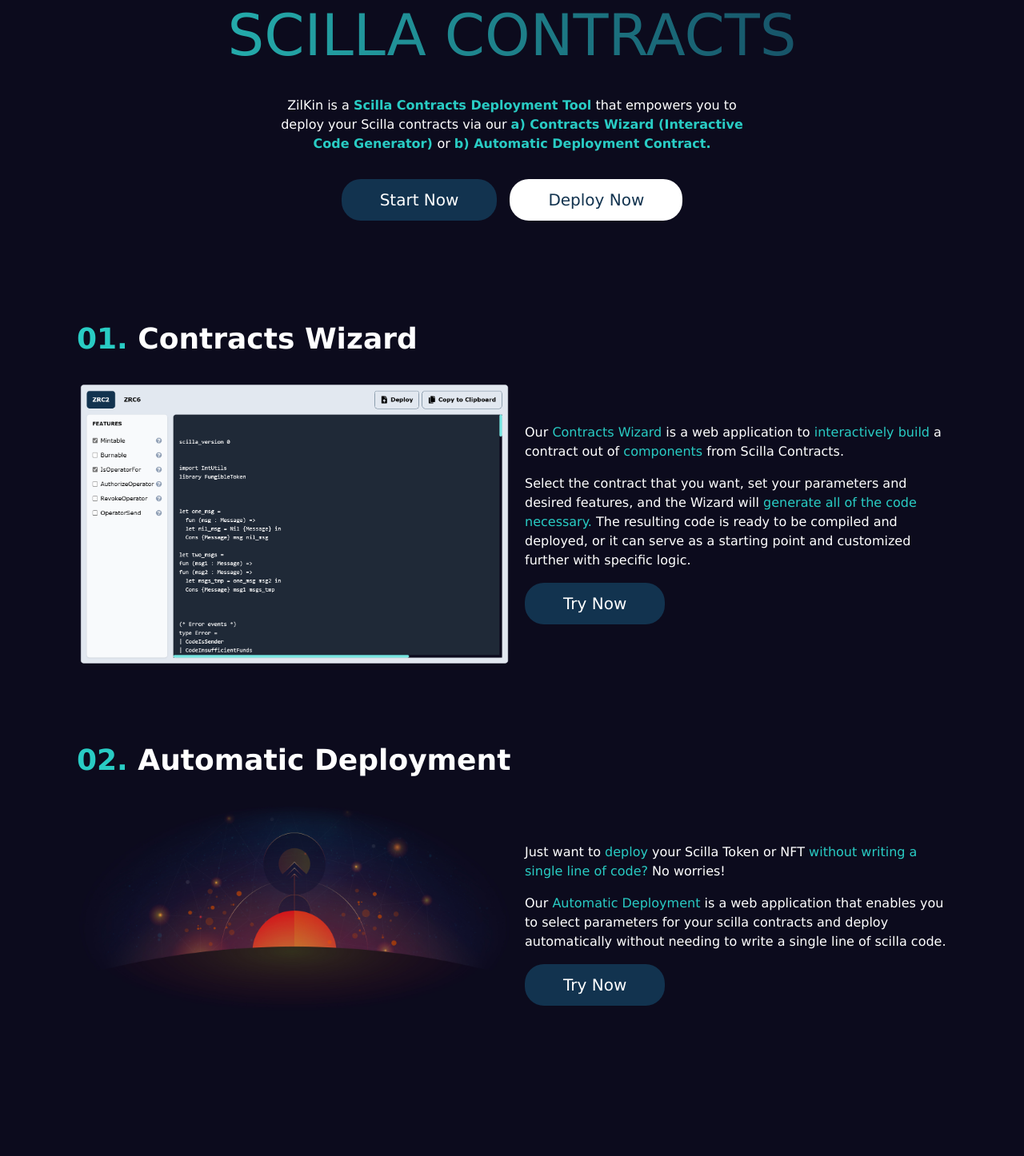
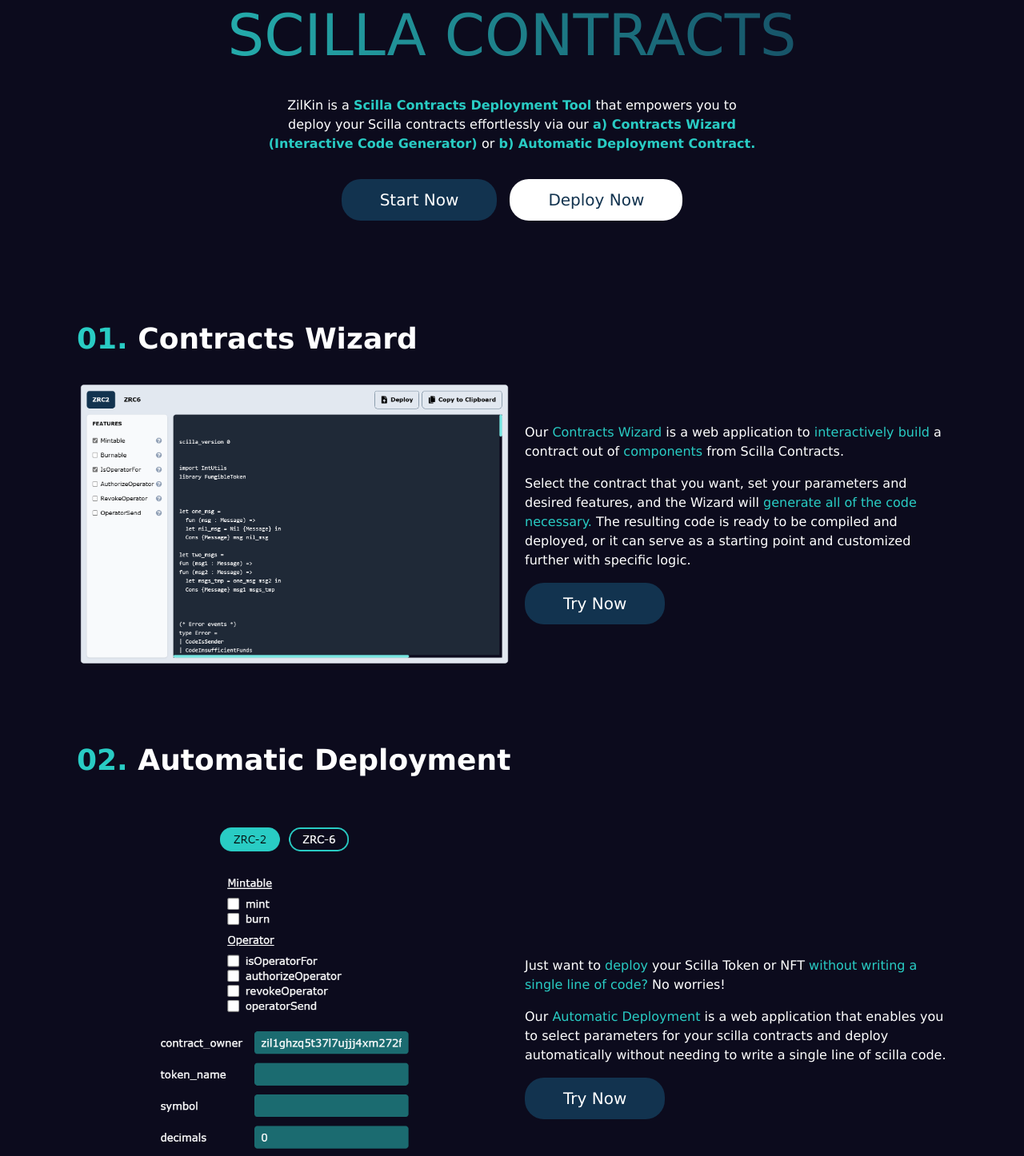
Before and after one commit to xJQx/zilkin, a React (Create React App) app: page / in a window 1280 px wide. Shown: the part 840-2286 px from the top of the page at 80% size. Built offline with nearby package versions, Linux system fonts and the light colour scheme.

Commit message:
update styles

```diff
--- a/src/components/hero/Hero.tsx
+++ b/src/components/hero/Hero.tsx
@@ -30,7 +30,7 @@
           <b className="text-brand-green-default">
             Scilla Contracts Deployment Tool
           </b>{' '}
-          that empowers you to deploy your Scilla contracts via our{' '}
+          that empowers you to deploy your Scilla contracts effortlessly via our{' '}
           <b className="text-brand-green-default">
             a) Contracts Wizard (Interactive Code Generator){' '}
           </b>
--- a/src/components/typography/PageTitle.tsx
+++ b/src/components/typography/PageTitle.tsx
@@ -8,7 +8,7 @@
   const { title } = props;
 
   return (
-    <div className="mb-4 text-5xl text-center text-transparent bg-clip-text bg-gradient-to-r from-brand-green-default to-brand-blue-dark">
+    <div className="mb-4 py-1 text-5xl text-center text-transparent bg-clip-text bg-gradient-to-r from-brand-green-default to-brand-blue-dark">
       {title}
     </div>
   );
--- a/src/pages/home/HomePage.tsx
+++ b/src/pages/home/HomePage.tsx
@@ -53,7 +53,7 @@
           transition={{ duration: 0.3 }}
         >
           <FeatureHeader numbering="02" title="Automatic Deployment" />
-          <FeatureDescription imgSrc="images/automatic-deployment-sample.jpg">
+          <FeatureDescription imgSrc="images/automatic-deployment-sample.png">
             <div>
               Just want to <GreenText>deploy</GreenText> your Scilla Token or
               NFT <GreenText>without writing a single line of code?</GreenText>
```
Also changed, not shown: public/images/automatic-deployment-sample.jpg (deleted), public/images/automatic-deployment-sample.png (added).
